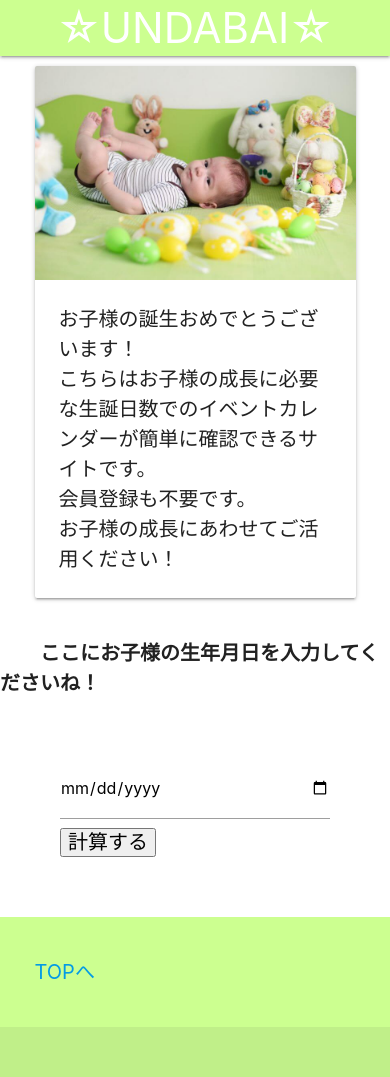
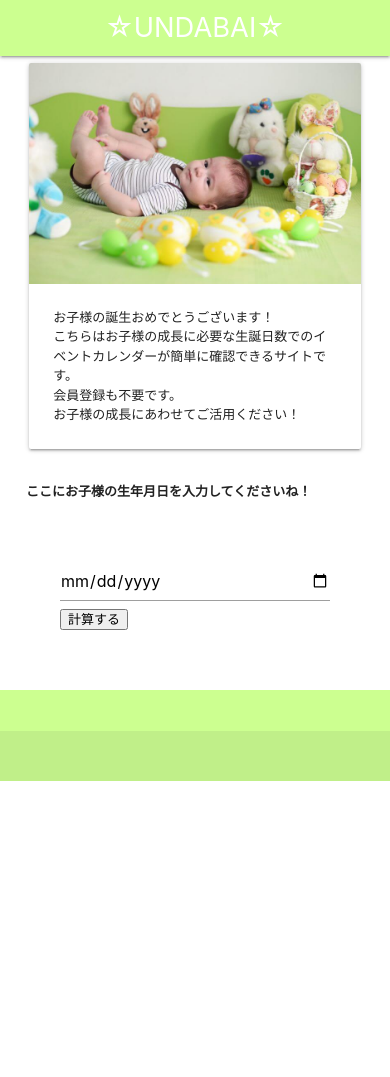
Before and after one commit to kanabassy/test, a Flask app: page / in a window 390 px wide. After the commit the page ends 781 px from the top, so only its background shows below. Run offline with Flask 2, Linux system fonts and the light colour scheme; some libraries are stand-ins or nearby versions.

Commit message:
basenoフッターの内容変更とレスポンシブデザインの設定

```diff
--- a/static/css/top.css
+++ b/static/css/top.css
@@ -8,3 +8,27 @@
     padding: 30px;
     margin: 30px;
 }
+
+@media screen and ( max-width:479px ) {
+    html {
+        font-size: 13px;
+    }
+}
+
+div class {
+    max-width: 100%;
+}
+
+p {
+    margin-bottom: 4px;
+    text-align: left;
+}
+
+form {
+    text-align: left;
+}
+
+
+.block {
+    text-align: left;
+}
--- a/templates/base.html
+++ b/templates/base.html
@@ -18,6 +18,7 @@
 
     <!--ウェブサイトがモバイル向けに最適化されていることをブラウザに知らせます-->
     <meta name="viewport" content="width=device-width, initial-scale=1.0" />
+    <meta name="viewport" content="width=device-width,initial-scale=1">
 </head>
 
 <body>
@@ -41,9 +42,6 @@
         <div class="container">
             <div class="row">
                 <div class="col l4 offset-l2 s12">
-                    <ul>
-                        <li><a class="text-lighten-3" href="#brand-logo">TOPへ</a></li>
-                    </ul>
                 </div>
             </div>
         </div>
```
